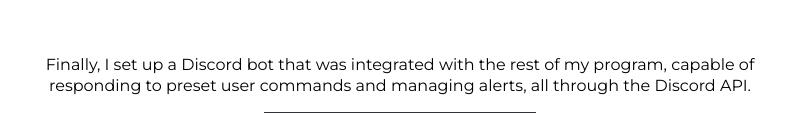
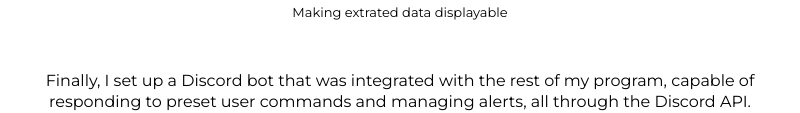
Before and after one commit to michaelbeihua/michaelbeihua.github.io, a plain HTML site: page secondhander.html in a window 1280 px wide. Shown: the part 1426-1539 px from the top of the page, without its empty margins (240-1040 px from the left). Drawn offline with Linux system fonts and the light colour scheme.

Commit message:
secondhander proofread

```diff
--- a/secondhander.html
+++ b/secondhander.html
@@ -39,6 +39,7 @@
         </p>
         <figure>
             <img style="width:60%; margin-left: auto; margin-right: auto; text-align: center;" src="images/secondhander_embedding_image.png">
+            <figcaption>Making extrated data displayable</figcaption>
         </figure>
         <br>
         <p>
```
Also changed, not shown: images/secondhander_embedding_image.png.
